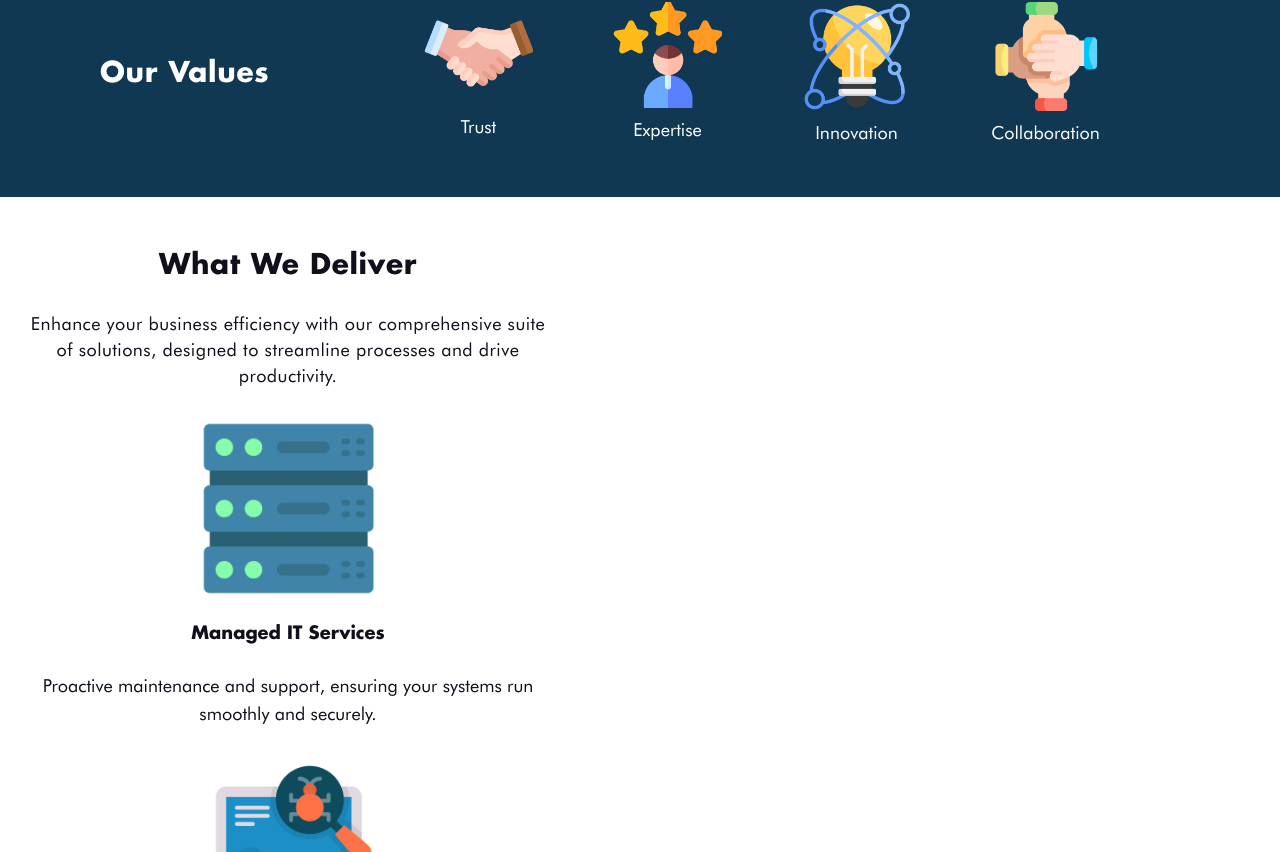
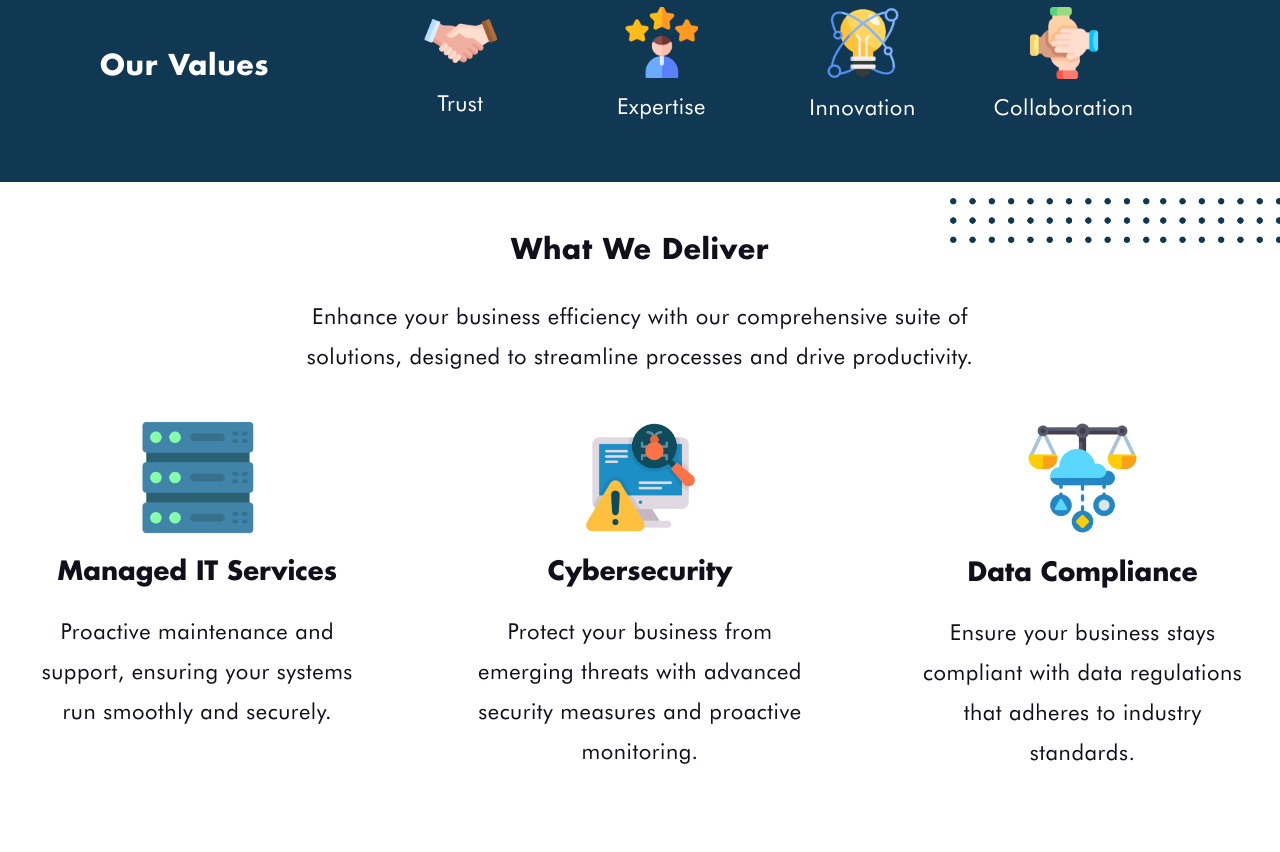
Before and after one commit to jennaly/syntri-landing, a Next.js app: page / in a window 1280 px wide. Shown: the part 608-1460 px from the top of the page. Built offline with nearby package versions, Linux system fonts and the light colour scheme.

Commit message:
refactor: minor style changes

```diff
--- a/app/components/Services.tsx
+++ b/app/components/Services.tsx
@@ -27,15 +27,19 @@ const Service = ({
         alt={imageAltText}
         className="w-1/3"
       />
-      <h3 className="text-lg text-[24px] font-bold">{serviceTitle}</h3>
-      <p className="text-lg">{description}</p>
+      <h3 className="text-lg text-[24px] lg:text-[26px] font-bold">
+        {serviceTitle}
+      </h3>
+      <p className="text-lg lg:text-[22px] leading-[26px] lg:leading-[30px] xl:leading-[40px] tracking-wide">
+        {description}
+      </p>
     </div>
   );
 };
 
 const Services = () => {
   return (
-    <div className="grid gap-[32px]">
+    <div className="grid gap-[32px] md:grid-cols-2 xl:grid-cols-3 xl:gap-x-24 xl:gap-y-20">
       {services.map((service, index) => (
         <Service {...service} key={index} />
       ))}
--- a/app/components/Values.tsx
+++ b/app/components/Values.tsx
@@ -25,14 +25,16 @@ const Value = ({
         alt={imageAltText}
         className="w-full"
       />
-      <span className="text-lg">{description}</span>
+      <span className="text-lg lg:text-[22px] leading-[26px] lg:leading-[30px] xl:leading-[40px] tracking-wide">
+        {description}
+      </span>
     </div>
   );
 };
 
 const Values = () => {
   return (
-    <div className="grid grid-cols-2 gap-x-20 gap-y-14 md:px-0 px-4 md:grid-cols-4  xl:w-[70%] xl:pr-20">
+    <div className="grid grid-cols-2 gap-x-32 gap-y-20 md:px-0 px-4 md:grid-cols-4 xl:w-[70%] xl:pr-20">
       {values.map((value, index) => (
         <Value {...value} key={index} />
       ))}
--- a/app/page.tsx
+++ b/app/page.tsx
@@ -87,20 +87,37 @@ export default function Home() {
         </div>
       </section>
 
-      <section
-        id="services"
-        className="flex flex-col gap-[32px] max-w-xl text-center text-primary-black py-[48px] px-[24px]"
-      >
+      <section id="services" className="relative overflow-clip">
+        <div className="flex absolute top-2 -right-32 md:-right-20 lg:-right-12 xl:-right-20 md:top-4">
+          <Image
+            src="/assets/Services-Vector-Dots.png"
+            width={722}
+            height={168}
+            alt="Illustration of dots"
+            className="w-[200px] object-contain"
+          />
+          <Image
+            src="/assets/Services-Vector-Dots.png"
+            width={722}
+            height={168}
+            alt="Illustration of dots"
+            className="ml-[10px] w-[200px] object-contain hidden xl:inline"
+          />
+        </div>
+
+        <div className="flex flex-col gap-[32px] lg:gap-[44px] max-w-[1440px] mx-auto text-center text-primary-black py-[48px] px-[24px]">
           <div className="flex flex-col gap-[24px]">
             <h2 className="text-[28px] font-bold tracking-wide">
               What We Deliver
             </h2>
-          <p className="text-lg leading-[26px] tracking-wide">
+            <p className="md:w-[550px] lg:w-[700px] md:mx-auto text-lg lg:text-[22px] leading-[26px] lg:leading-[30px] xl:leading-[40px] tracking-wide">
               Enhance your business efficiency with our comprehensive suite of
-            solutions, designed to streamline processes and drive productivity.
+              solutions, designed to streamline processes and drive
+              productivity.
             </p>
           </div>
           <Services />
+        </div>
       </section>
     </main>
   );
```
Lines whose indentation alone changed are shown as unchanged.
